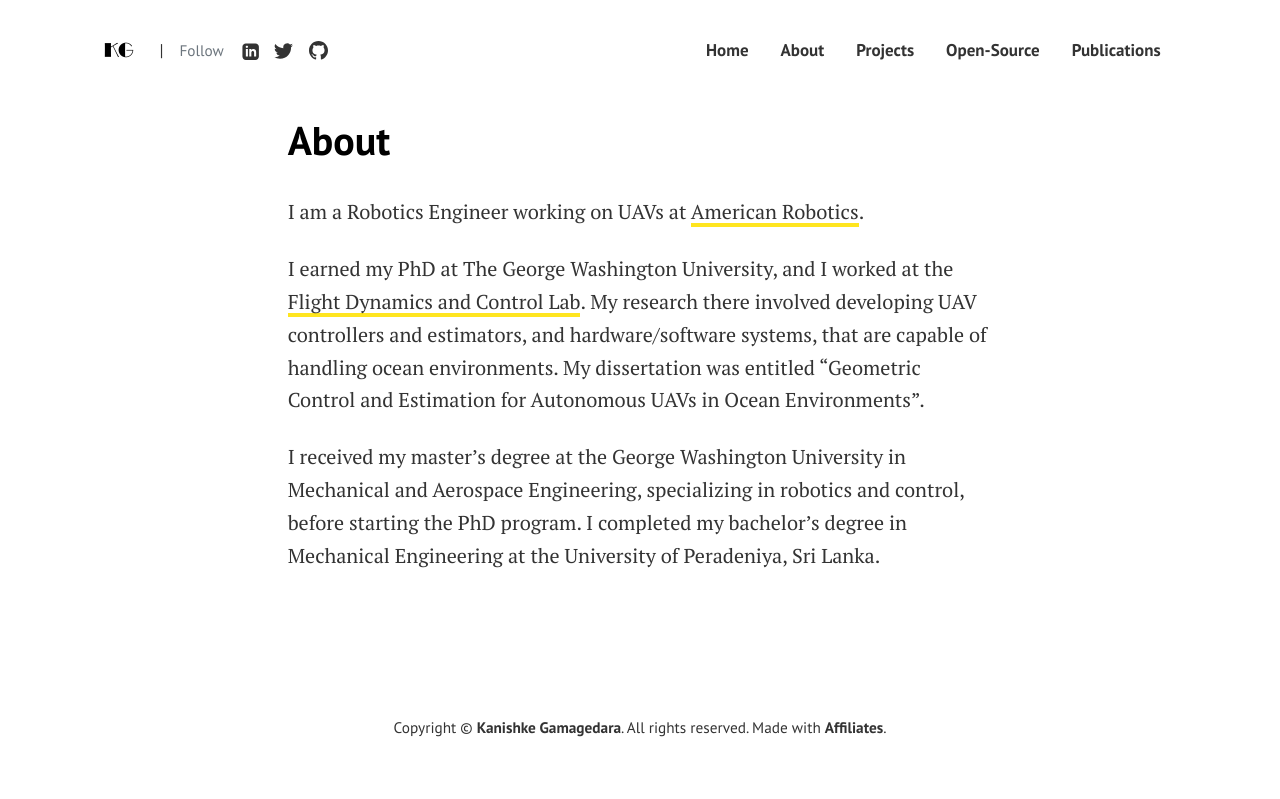
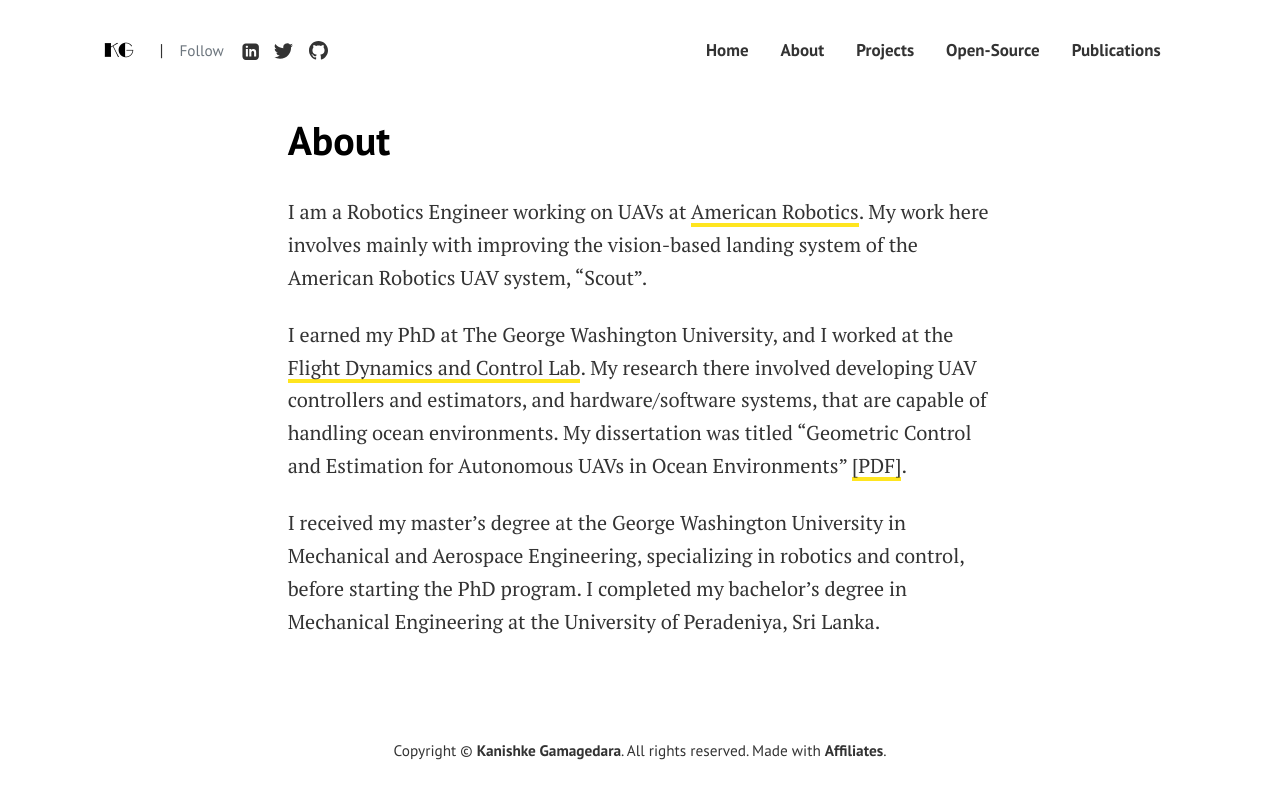
Before and after one commit to kanishkegb/kanishkegb.github.io, a Jekyll site: the page built from pages/about.md, in a window 1280 px wide. Shown: the top 799 px of the page. Built offline with Jekyll 4.4.1, drawn with Linux system fonts in a browser that asks for light colours.

```diff
--- a/pages/about.md
+++ b/pages/about.md
@@ -6,10 +6,11 @@
 ---
 
 I am a Robotics Engineer working on UAVs at [American Robotics](https://www.american-robotics.com/).
+My work here involves mainly with improving the vision-based landing system of the American Robotics UAV system, "Scout".
 
 I earned my PhD at The George Washington University, and I worked at the [Flight Dynamics and Control Lab](http://www2.seas.gwu.edu/~tylee/).
 My research there involved developing UAV controllers and estimators, and hardware/software systems, that are capable of handling ocean environments.
-My dissertation was entitled "Geometric Control and Estimation for Autonomous UAVs in Ocean Environments".
+My dissertation was titled "Geometric Control and Estimation for Autonomous UAVs in Ocean Environments" [[PDF]](https://drive.google.com/file/d/1h9kTC167nkdj9AI0NrHs2cKJ0ZV0Ww1i/view).
 
 I received my master's degree at the George Washington University in Mechanical and Aerospace Engineering, specializing in robotics and control, before starting the PhD program.
 I completed my bachelor's degree in Mechanical Engineering at the University of Peradeniya, Sri Lanka.
```
Also changed, not shown: _posts/2022-04-10-gps-denied-shipboard-landing.md (+1 -1 lines).
